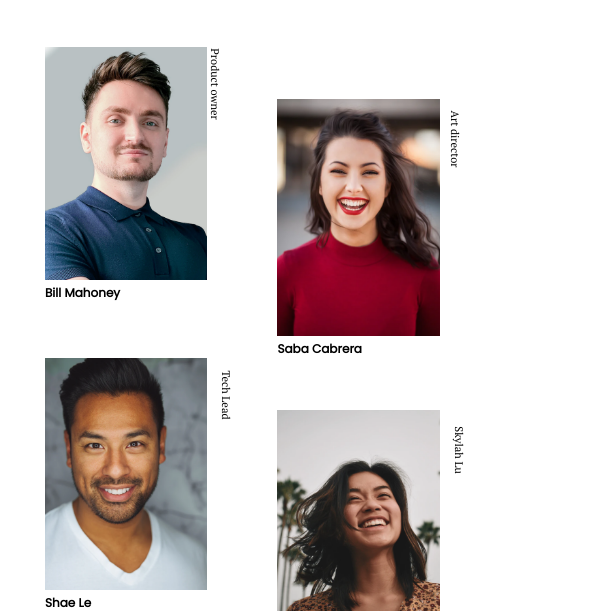
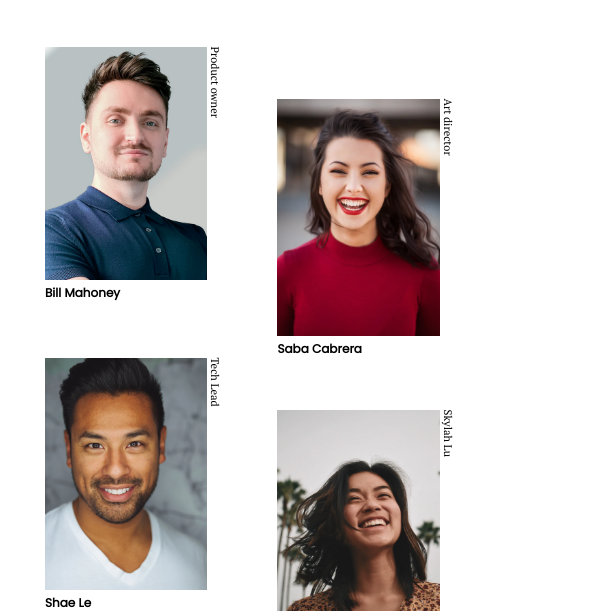
Before and after one commit to ShivSoni5/Team-Page, a plain HTML site: page index.html in a window 600 px wide. Shown: the part 189-800 px from the top of the page. Drawn offline with Linux system fonts and the light colour scheme.

Commit message:
extra gap between image and designation removed

```diff
--- a/style.css
+++ b/style.css
@@ -22,12 +22,11 @@ body {
     font-family: 'PT Serif';
     font-weight: bold;
     font-size: 36px;
-    width: 50%;
+    flex: 1;
 }
 
 .subtext-container {
-    padding-left: 15%;
-    width: 50%;
+    flex: 1;
 }
 
 .subtext-title {
@@ -46,7 +45,7 @@ body {
 .teams-data {
     display: flex;
     flex-wrap: wrap;
-    margin: 50px 0px;
+    padding: 50px 0px;
 }
 
 .team-member {
@@ -71,8 +70,9 @@ body {
     font-size: 13px;
     position: absolute;
     top: 35px;
-    right: -5px;
+    right: -3px;
     transform: rotate(90deg);
+    width: 85px;
 }
 
 .footer {
@@ -84,11 +84,8 @@ body {
 
 @media only screen and (min-width: 600px) {
     .team-member:nth-child(3n+2) {
-        padding-top: 52px !important;
+        margin-top: 52px !important;
         padding-bottom: 0px !important;
-    }
-    .team-member:nth-child(3n+2)>.designation {
-        top: 85px !important;
     }
 }
 
@@ -104,7 +101,6 @@ body {
     }
     .subtext-container {
         padding: 20px 0 0;
-        width: 100%;
     }
     .team-member {
         width: 28%;
@@ -117,14 +113,13 @@ body {
     }
     .designation {
         font-size: 11px;
-        right: -8px;
-        top: 30px;
+        right: -15px;
     }
     .team-member:nth-child(even) {
-        padding-top: 52px !important;
+        margin-top: 52px !important;
         padding-bottom: 0px !important;
     }
-    .team-member:nth-child(even)>.designation {
-        top: 85px !important;
+    .footer {
+        font-size: 10px;
     }
 }
```
